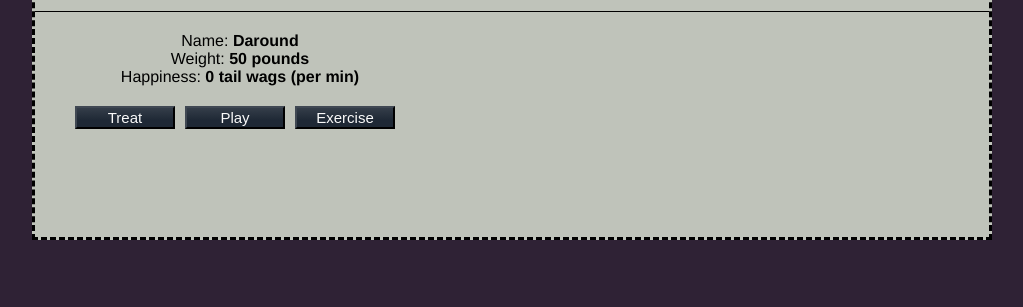
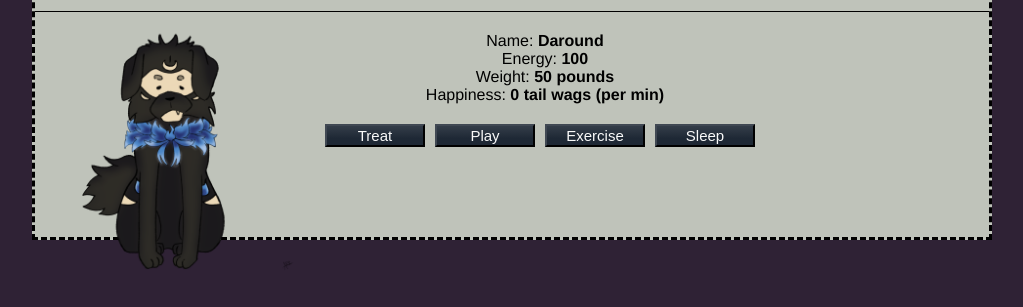
Before and after one commit to Sebas-ftl/Comp484-Project_2-SS, a plain HTML site: page index.html in a window 1280 px wide. Both pictures are taken after a click on the button "Start Game". Shown: the part 85-392 px from the top of the page, without its empty margins (128-1151 px from the left). Drawn offline with nearby package versions, Linux system fonts and the light colour scheme.

Commit message:
art for pet

```diff
--- a/index.html
+++ b/index.html
@@ -56,10 +56,11 @@
         <main>
           <section class="pet-image-container">
             <!-- Replace pet image with your own pet image -->
-            <img class="pet-image" src="">
+            <img class="pet-image" src="images/daround.png">
           </section>
           <section class="dashboard">
             <div>Name: <strong><span class="name"></span></strong></div>
+            <div>Energy: <strong><span class="energy"></span> </strong></div>
             <div>Weight: <strong><span class="weight"></span> pounds</strong></div>
             <div>Happiness: <strong><span class="happiness"></span> tail wags (per min)</strong></div>
             <div class="button-container">
@@ -71,6 +72,9 @@
               </button>
               <button class="exercise-button">
                 Exercise
+              </button>
+              <button class="sleep-button">
+                Sleep
               </button>
             </div>
           </section>
--- a/script.js
+++ b/script.js
@@ -22,6 +22,7 @@ $(function() { // Makes sure that your function is called once all the DOM eleme
     var pet_info = {
       name:"My Pet Name",
       weight:"??",
+      energy:"??",
       happiness:"??"
     };
 
@@ -57,6 +58,7 @@ $(function() { // Makes sure that your function is called once all the DOM eleme
       $('.name').text(pet_info['name']);
       $('.weight').text(pet_info['weight']);
       $('.happiness').text(pet_info['happiness']);
+      $('.energy').text(pet_info['energy']);
     }
 
     // Hides game
@@ -82,9 +84,8 @@ $(function() { // Makes sure that your function is called once all the DOM eleme
       pet_info.name = name;
       pet_info.weight = 50;
       pet_info.happiness = 0;
+      pet_info.energy = 100;
       updatePetInfoInHtml();
-
-      // console.log(name); testing
 
       // shows game screen
       const gamescreen = document.getElementById("game");
```
Also changed, not shown: images/daround.png (added).
